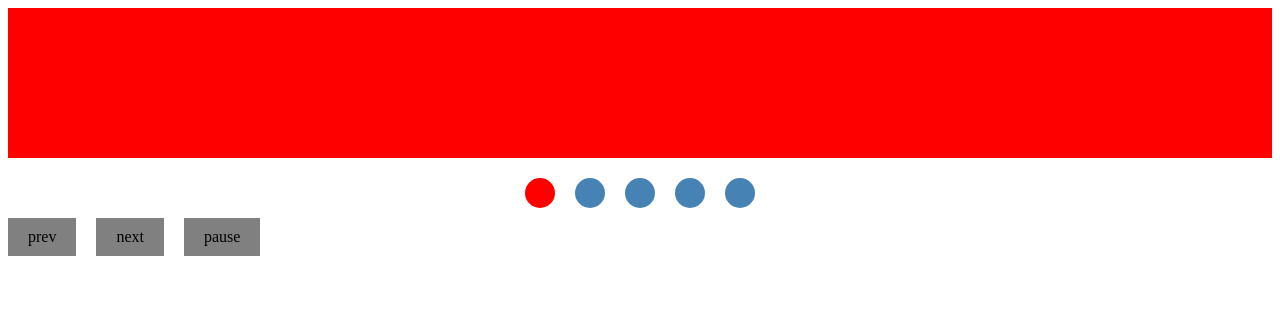
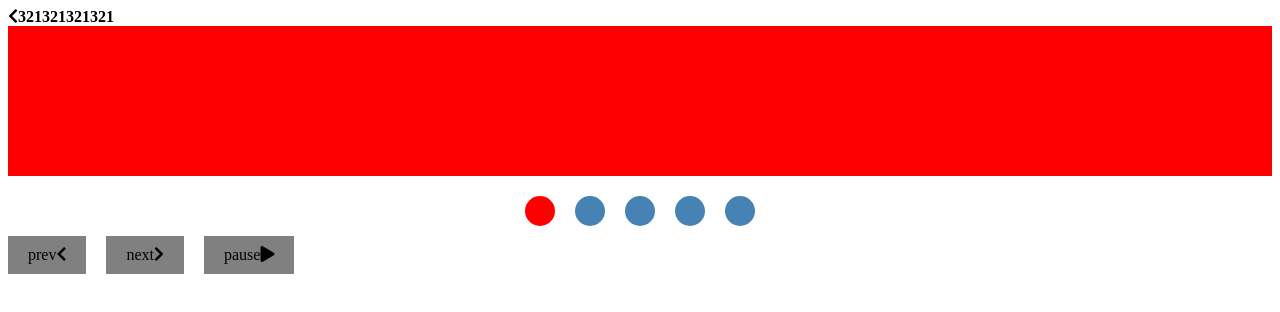
Before and after one commit to FastSerg/repa_lesson_17_js_carousel, a plain HTML site: page index.html in a window 1280 px wide. Drawn offline with Linux system fonts and the light colour scheme.

Commit message:
new commit

```diff
--- a/index.html
+++ b/index.html
@@ -4,12 +4,12 @@
   <meta charset="UTF-8">
   <meta http-equiv="X-UA-Compatible" content="IE=edge">
   <meta name="viewport" content="width=device-width, initial-scale=1.0">
-
+  <link rel="stylesheet" href="@fortawesome/fontawesome-free/css/all.min.css">
   <link rel="stylesheet" href="css/style.css">
   <title>Document</title>
 </head>
 <body>
-
+  <i class="fas fa-chevron-left">321321321321</i>
   <script src="main.js"></script>
 </body>
 </html>
```
